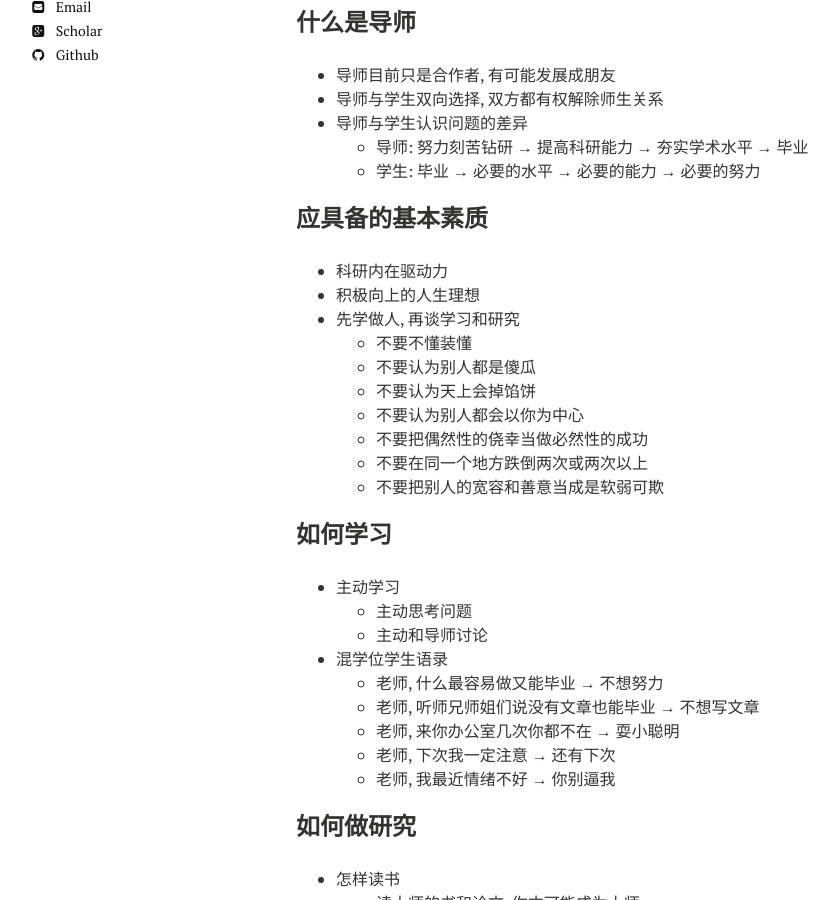
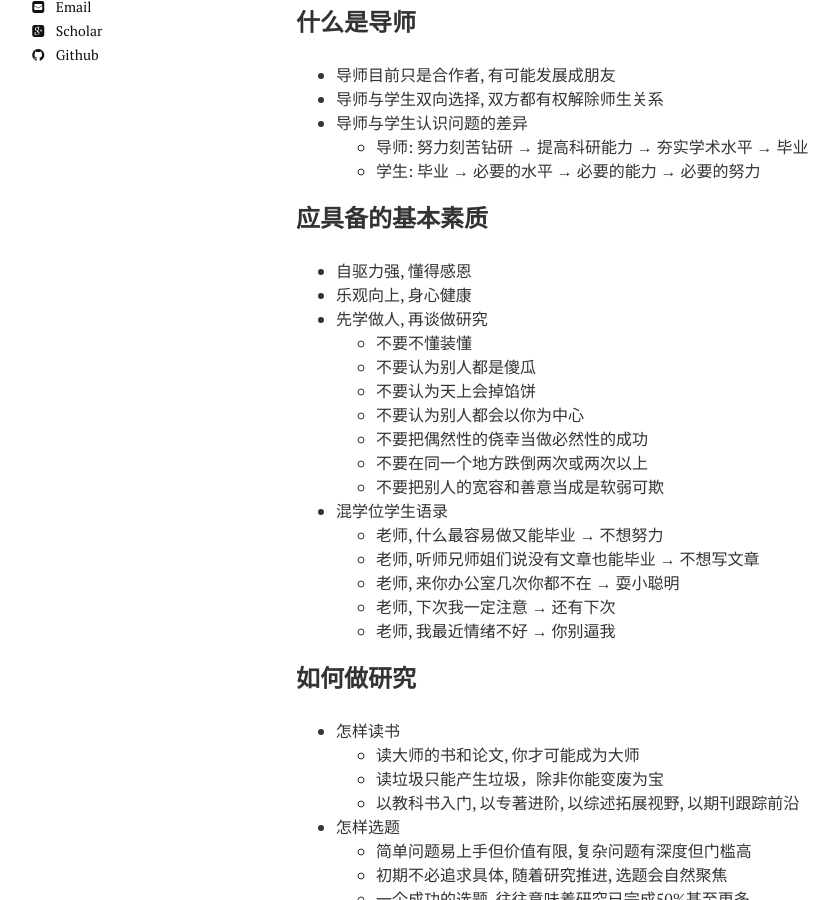
Before and after one commit to xianchaoxiu/xianchaoxiu.github.io, a Jekyll site: the page built from chinese/reading/how/index.md, in a window 1280 px wide and 900 px high, scrolled down 286 px. Shown: the whole window, without its empty margins (24-863 px from the left). Built offline with Jekyll 4.4.1, drawn with Linux system fonts in a browser that asks for light colours; nearby versions of some CDN libraries.

Commit message:
Update index.md

```diff
--- a/chinese/reading/how/index.md
+++ b/chinese/reading/how/index.md
@@ -23,9 +23,9 @@ share: false
 
 
 ### 应具备的基本素质
-* 科研内在驱动力
-* 积极向上的人生理想
-* 先学做人, 再谈学习和研究
+* 自驱力强, 懂得感恩
+* 乐观向上, 身心健康
+* 先学做人, 再谈做研究
   - 不要不懂装懂
   - 不要认为别人都是傻瓜
   - 不要认为天上会掉馅饼
@@ -33,13 +33,6 @@ share: false
   - 不要把偶然性的侥幸当做必然性的成功
   - 不要在同一个地方跌倒两次或两次以上
   - 不要把别人的宽容和善意当成是软弱可欺
-
-
-
-### 如何学习
-* 主动学习
-  - 主动思考问题
-  - 主动和导师讨论
 * 混学位学生语录
   - 老师, 什么最容易做又能毕业 → 不想努力
   - 老师, 听师兄师姐们说没有文章也能毕业 → 不想写文章
```
